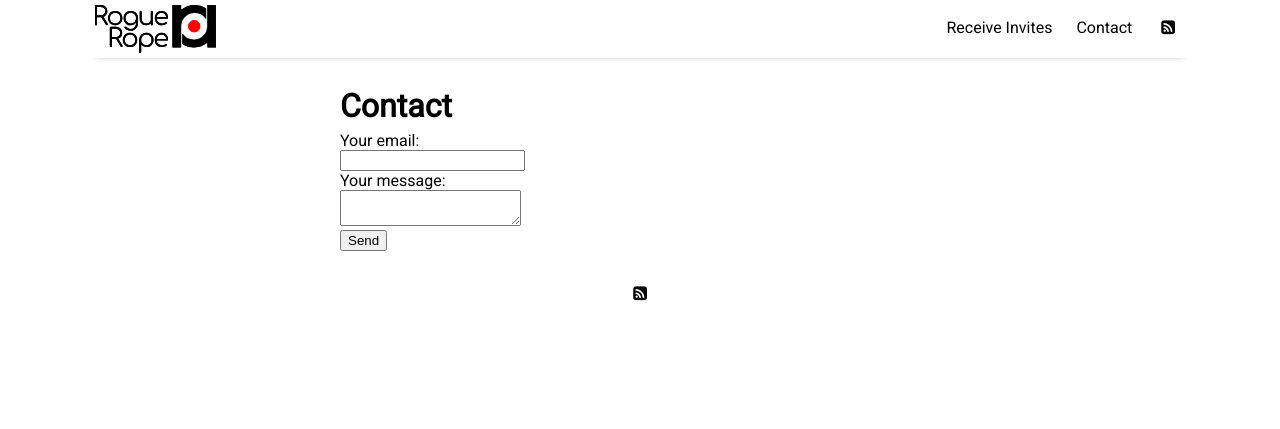
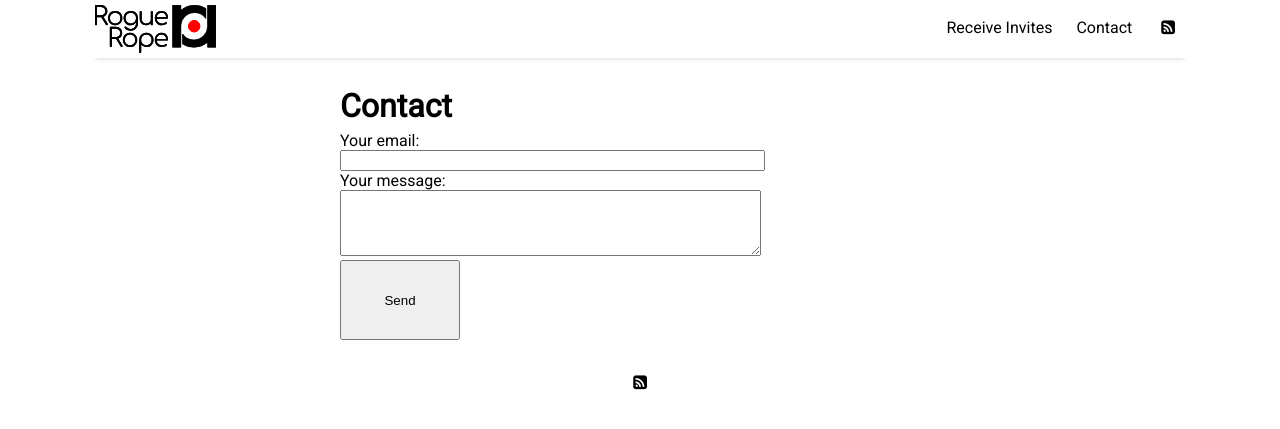
Before and after one commit to RogueRope/RogueRope, a Jekyll site: the page built from pages/contact.md, in a window 1280 px wide. Shown: the top 429 px of the page. Built offline with Jekyll 4.4.1, drawn with Linux system fonts in a browser that asks for light colours; nearby versions of some CDN libraries; comment, search, counter and statistics services are not loaded.

Commit message:
formatting form

```diff
--- a/pages/contact.md
+++ b/pages/contact.md
@@ -12,17 +12,17 @@ title: Contact
   <label>
     Your email:
   <br />
-    <input type="text" name="_replyto">
+    <input type="text"  size="50" name="_replyto">
   </label>
   <br />
   <label>
     Your message:
   <br />
-    <textarea name="message"></textarea>
+    <textarea name="message"  rows="4" cols="50"></textarea>
   </label>
   <br />
 
   <!-- your other form fields go here -->
 
-  <button type="submit">Send</button>
+  <button type="submit"  style="height:80px;width:120px">Send</button>
 </form>
```
